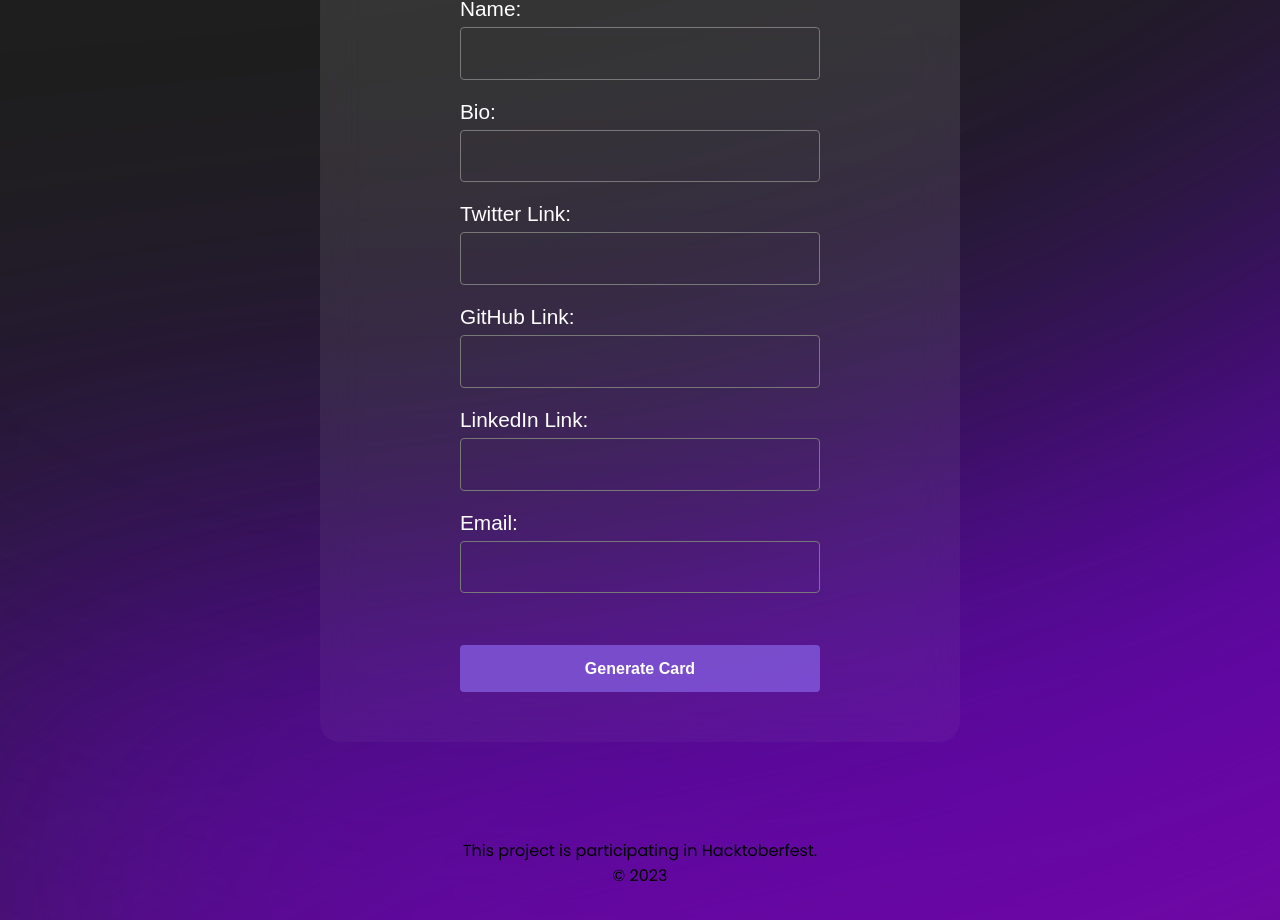
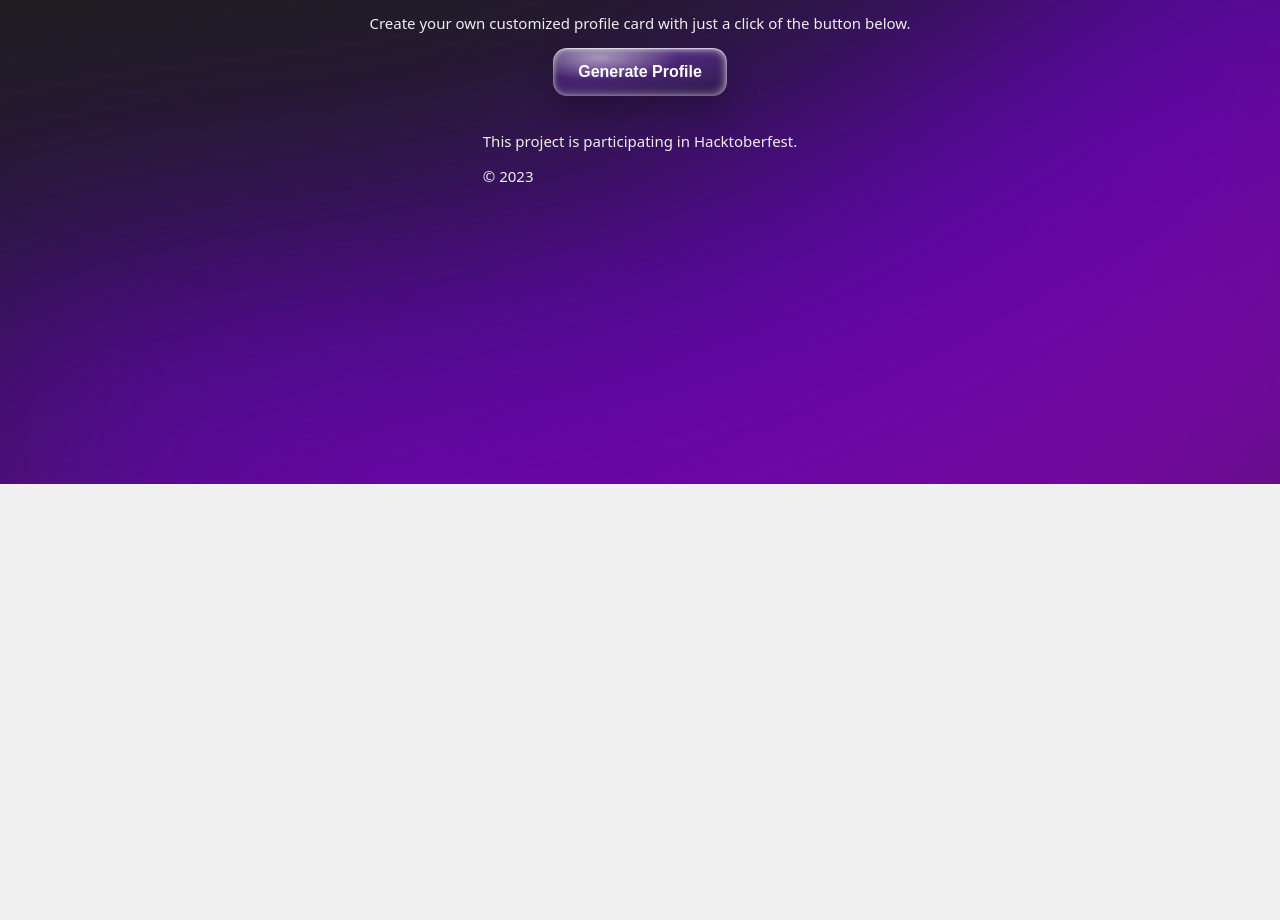
Before and after one commit to piyushkdas0611/Profile-Card-Generator, a plain HTML site: page index.html in a window 1280 px wide. Shown: the part 316-1236 px from the top of the page. After the commit the page ends 800 px from the top, so only its background shows below. Drawn offline with Linux system fonts and the light colour scheme; a web font is replaced by a local one.

Commit message:
Update index.html

```diff
--- a/index.html
+++ b/index.html
@@ -1,75 +1,24 @@
 <!DOCTYPE html>
-<html lang="en">
+<html>
 <head>
-    <meta charset="UTF-8" />
-    <meta name="viewport" content="width=device-width, initial-scale=1.0" />
-    <link href="https://fonts.googleapis.com/css?family=Montserrat" rel="stylesheet">
-    <link href="https://fonts.googleapis.com/css2?family=Rajdhani" rel="stylesheet">
-    <link rel="stylesheet" href="./stylesheets/index.css" />
-    <link rel="stylesheet" href="./stylesheets/cards/card.css" />
-    <link rel="stylesheet" href="./stylesheets/cards/card1.css" />
-    <link rel="stylesheet" href="./stylesheets/cards/card2.css" />
-    <link rel="stylesheet" href="./stylesheets/cards/card3.css" />
-    <link rel="stylesheet" href="./stylesheets/cards/card4.css" />
     <title>Profile Card Generator</title>
+    <link rel="stylesheet" href="./stylesheets/styles.css">
 </head>
 <body>
-    <h1>Profile Card Generator</h1>
-    <div class="input-form">
-      <form action="">
-        <label for="image">Image URL:</label>
-        <input type="text" id="image" required />
-
-        <label for="name">Name:</label>
-        <input type="text" id="name" required />
-
-        <label for="bio">Bio:</label>
-        <input type="text" id="bio" required />
-
-        <label for="twitter">Twitter Link:</label>
-        <input type="text" id="twitter" required />
-
-        <label for="github">GitHub Link:</label>
-        <input type="text" id="github" required />
-
-        <label for="linkedin">LinkedIn Link:</label>
-        <input type="text" id="linkedin" required />
-
-        <label for="email">Email:</label>
-        <input type="email" id="email" required />
-
-        <button id="generate">Generate Card</button>
-      </form>
+    <nav>
+        <div class="topnav">
+            <a class="active" href="#home">Profile Card Generator</a>
+            <a class="gitlink" href="https://github.com/piyushkdas0611/Profile-Card-Generator" >Contribute</a>
         </div>
-
+    </nav>
     <div class="container">
-      <div id="output" class="card-container">
-        <!-- Generated profile card will be displayed here -->
+        <h1>Welcome to Our Profile Card Generator</h1>
+        <p>Create your own customized profile card with just a click of the button below.</p>
+        <button class="form-button" onclick="window.location.href='form.html'">Generate Profile</button>
     </div>
-
-      <div id="output1" class="card-container">
-        <!-- Generated profile card will be displayed here -->
-      </div>
-
-      <div id="output2" class="card-container">
-        <!-- Generated profile card will be displayed here -->
-      </div>
-
-      <div id="output3" class="card-container">
-        <!-- Generated profile card will be displayed here -->
-      </div>
-
-      <div id="output4" class "card-container">
-        <!-- Generated profile card will be displayed here -->
-      </div>
-    </div>
-
-    <!-- Footer Section -->
   <footer>
       <p>This project is participating in Hacktoberfest.</p>
       <p>&copy; 2023</p>
   </footer>
-
-    <script src="script.js"></script>
 </body>
 </html>
```
Lines whose indentation alone changed are shown as unchanged.
